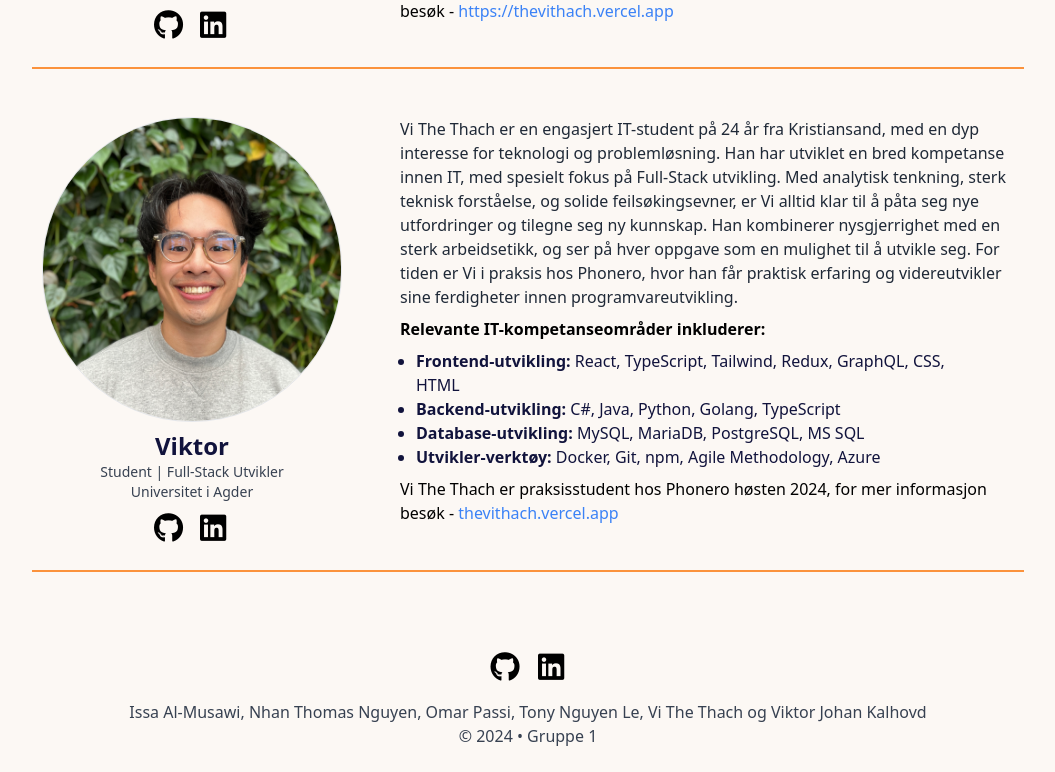
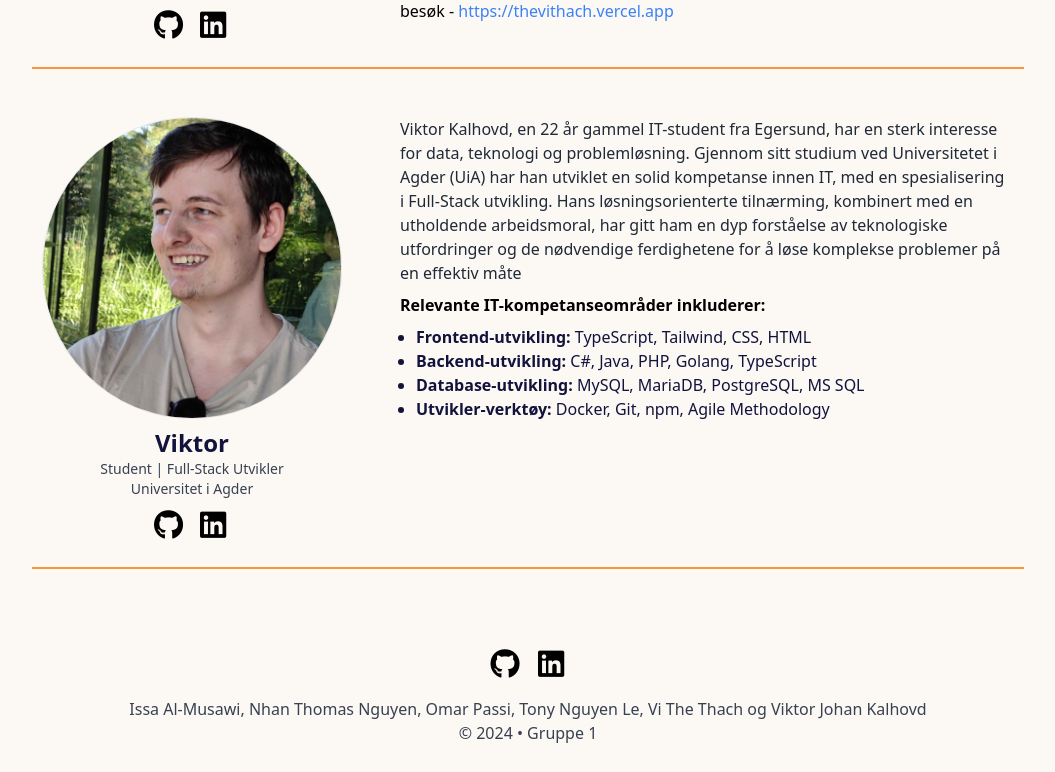
Before and after one commit to thevithach/Gruppe-1-IS-310, a React (Vite) app: page / in a window 1280 px wide. Shown: the part 3493-4265 px from the top of the page, without its empty margins (112-1167 px from the left). Built offline with nearby package versions, Linux system fonts and the light colour scheme; a web font is replaced by a local one.

Commit message:
fixed type problem, added Viktor card

```diff
--- a/src/components/About/About.tsx
+++ b/src/components/About/About.tsx
@@ -2,6 +2,7 @@ import ProfileCard from "./ProfileCard";
 import TheviBilde from "../../assets/thevi-profile.jpeg";
 import TonyBilde from "../../assets/tony-profile.jpg";
 import ThomasBilde from "../../assets/thomas.profile.jpg";
+import viktorBilde from "../../assets/viktor-profile.jpg"
 
 const About = () => {
   return (
@@ -133,26 +134,22 @@ const About = () => {
         name="Viktor"
         title="Student | Full-Stack Utvikler"
         university="Universitet i Agder"
-        githubUrl="https://github.com/thevithach"
-        linkedinUrl="https://www.linkedin.com/in/vithethach/"
-        imageUrl={TheviBilde}
-        description="Vi The Thach er en engasjert IT-student på 24 år fra Kristiansand, med en dyp interesse for teknologi og problemløsning. Han har utviklet en bred kompetanse innen IT, med spesielt fokus på Full-Stack utvikling. Med analytisk tenkning, sterk teknisk forståelse, og solide feilsøkingsevner, er Vi alltid klar til å påta seg nye utfordringer og tilegne seg ny kunnskap. Han kombinerer nysgjerrighet med en sterk arbeidsetikk, og ser på hver oppgave som en mulighet til å utvikle seg. For tiden er Vi i praksis hos Phonero, hvor han får praktisk erfaring og videreutvikler sine ferdigheter innen programvareutvikling."
+        githubUrl="httpsgithub.comViktorJGK"
+        linkedinUrl="httpswww.linkedin.cominviktor-johan-glenne-kalhovd-4a0a14323"
+        imageUrl={viktorBilde}
+        description="Viktor Kalhovd, en 22 år gammel IT-student fra Egersund, har en sterk interesse for data, teknologi og problemløsning. Gjennom sitt studium ved Universitetet i Agder (UiA) har han utviklet en solid kompetanse innen IT, med en spesialisering i Full-Stack utvikling. Hans løsningsorienterte tilnærming, kombinert med en utholdende arbeidsmoral, har gitt ham en dyp forståelse av teknologiske utfordringer og de nødvendige ferdighetene for å løse komplekse problemer på en effektiv måte"
         skills={{
           frontend: [
-            "React",
             "TypeScript",
             "Tailwind",
-            "Redux",
-            "GraphQL",
             "CSS",
             "HTML",
           ],
-          backend: ["C#", "Java", "Python", "Golang", "TypeScript"],
+          backend: ["C#", "Java", "PHP", "Golang", "TypeScript"],
           database: ["MySQL", "MariaDB", "PostgreSQL", "MS SQL"],
-          tools: ["Docker", "Git", "npm", "Agile Methodology", "Azure"],
+          tools: ["Docker", "Git", "npm", "Agile Methodology"],
         }}
-        additionalInfo="Vi The Thach er praksisstudent hos Phonero høsten 2024, for mer informasjon besøk -"
-        personalWebsite="thevithach.vercel.app"
+        additionalInfo=""
       />
     </div>
   );
--- a/src/pages/WhyUsPage.tsx
+++ b/src/pages/WhyUsPage.tsx
@@ -16,9 +16,10 @@ const WhyUsPage = () => {
       ball.style.left = `${Math.floor(Math.random() * 100)}vw`;
       ball.style.top = `${Math.floor(Math.random() * 100)}vh`;
       ball.style.transform = `scale(${Math.random()})`;
-      ball.style.width = `${Math.random()}em`;
-      ball.style.height = ball.style.width;
-      ball.style.zIndex = 1;
+      const size = `${Math.random()}em`;
+      ball.style.width = size;
+      ball.style.height = size;
+      ball.style.zIndex = "1";
 
       balls.push(ball);
       document.body.append(ball);
```
